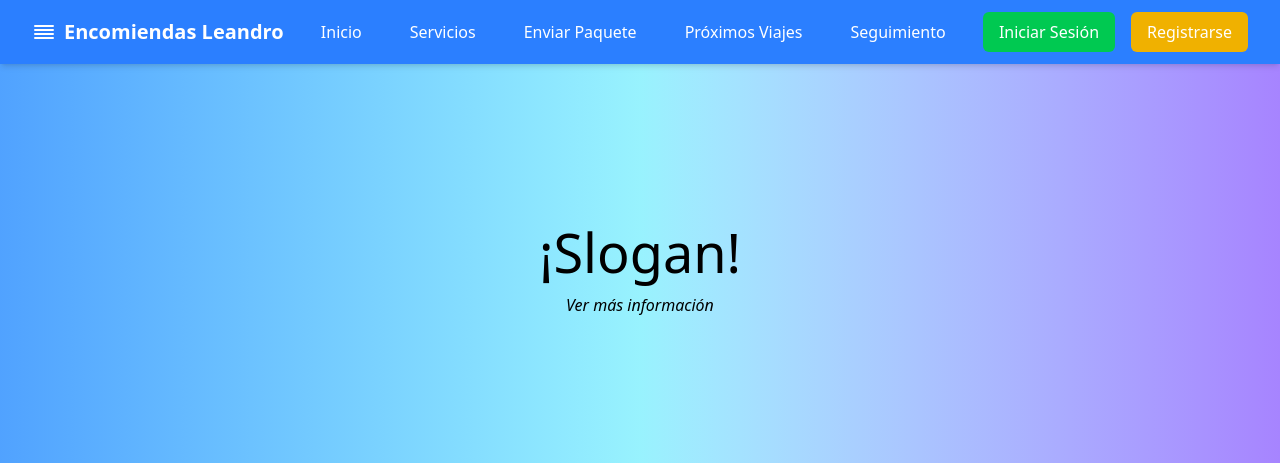
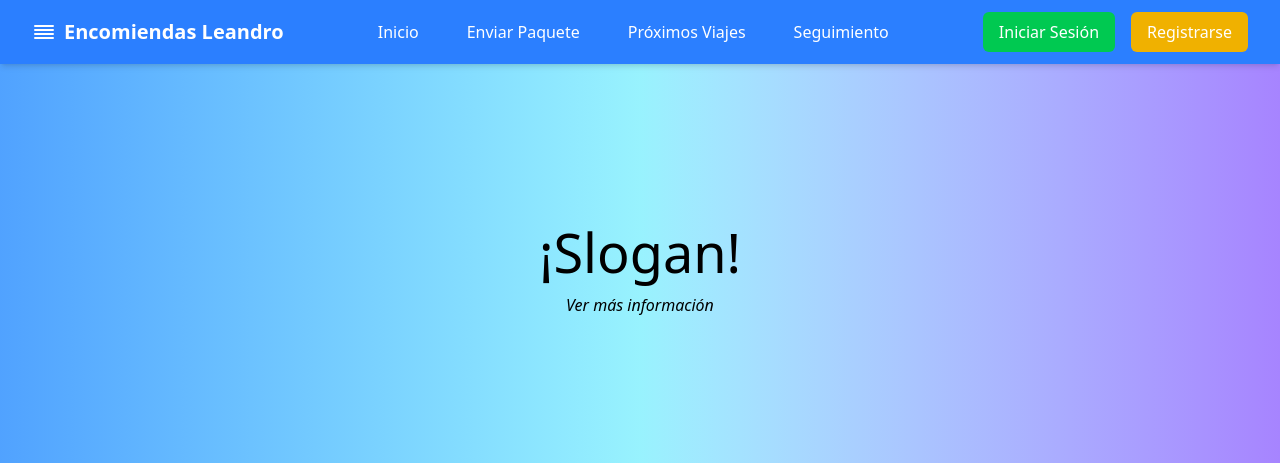
Before and after one commit to Daved-Main/encomiendas-leandro, a PHP site: page / in a window 1280 px wide. Shown: the top 463 px of the page. Run offline with PHP 8.4, Linux system fonts and the light colour scheme; data that the repository does not hold is empty; some libraries are stand-ins or nearby versions.

Commit message:
Corerciones en la Navbar

```diff
--- a/app/presentation/views/iu/navbar.php
+++ b/app/presentation/views/iu/navbar.php
@@ -43,10 +43,6 @@ $nombreAdmin    = $isAdmin    ? $_SESSION['user'] : '';
         <a href="index.php?route=home"
            class="px-3 py-2 rounded-md hover:bg-blue-600 transition">
           Inicio
-        </a>
-        <a href="index.php?route=servicios"
-           class="px-3 py-2 rounded-md hover:bg-blue-600 transition">
-          Servicios
         </a>
         <a href="index.php?route=agendaPaquete"
            class="px-3 py-2 rounded-md hover:bg-blue-600 transition">
@@ -191,7 +187,6 @@ $nombreAdmin    = $isAdmin    ? $_SESSION['user'] : '';
   <!-- ========================= -->
   <div id="mobile-menu" class="xl:hidden bg-blue-600 text-white px-4 pb-4 space-y-1 hidden">
     <a href="index.php?route=home" class="block px-3 py-2 rounded-md hover:bg-blue-700 transition">Inicio</a>
-    <a href="index.php?route=servicios" class="block px-3 py-2 rounded-md hover:bg-blue-700 transition">Servicios</a>
     <a href="index.php?route=agendaPaquete" class="block px-3 py-2 rounded-md hover:bg-blue-700 transition">Enviar Paquete</a>
     <a href="index.php?route=proximosViajes" class="block px-3 py-2 rounded-md hover:bg-blue-700 transition">Próximos Viajes</a>
     <a href="index.php?route=seguimientoPaquete" class="block px-3 py-2 rounded-md hover:bg-blue-700 transition">Seguimiento</a>
```
